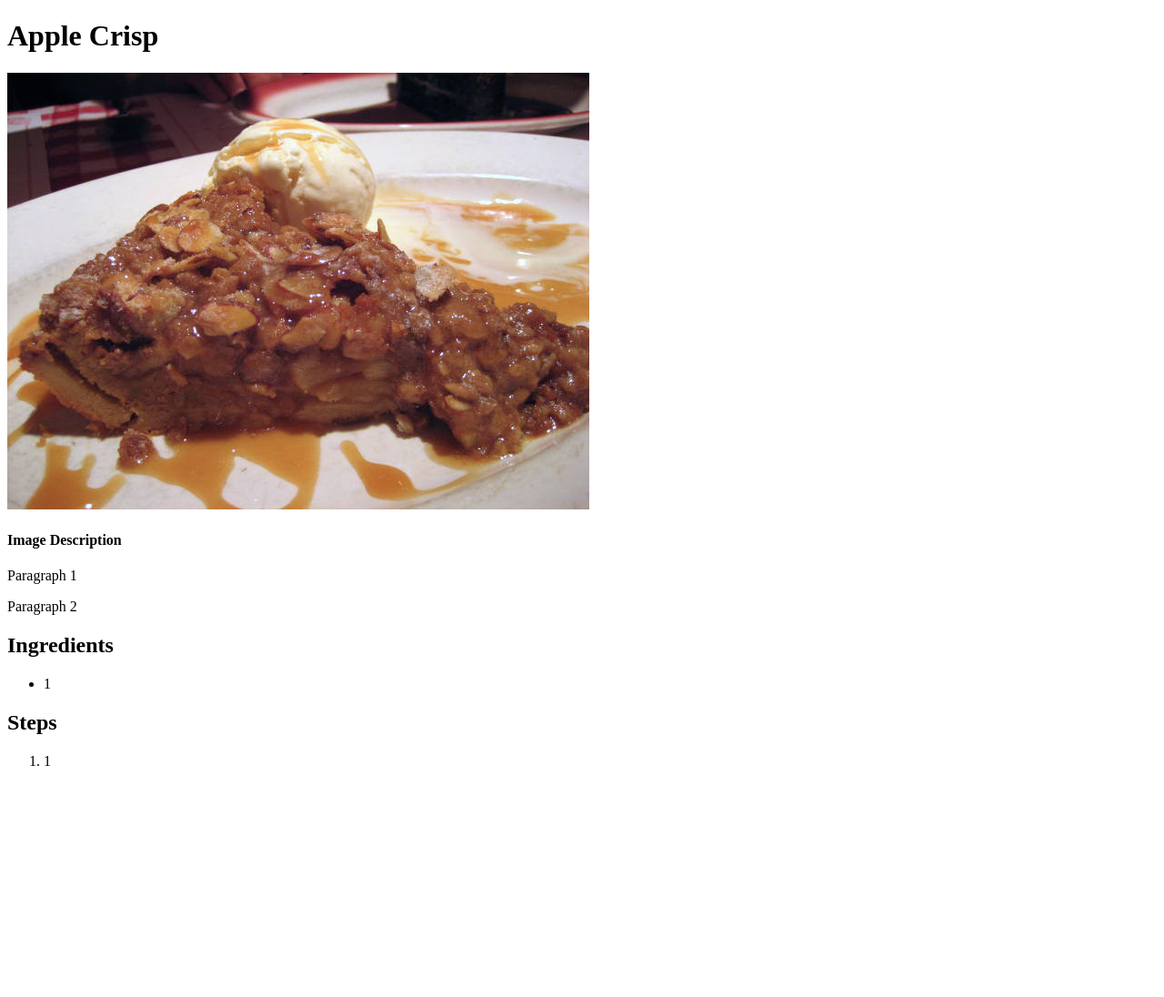
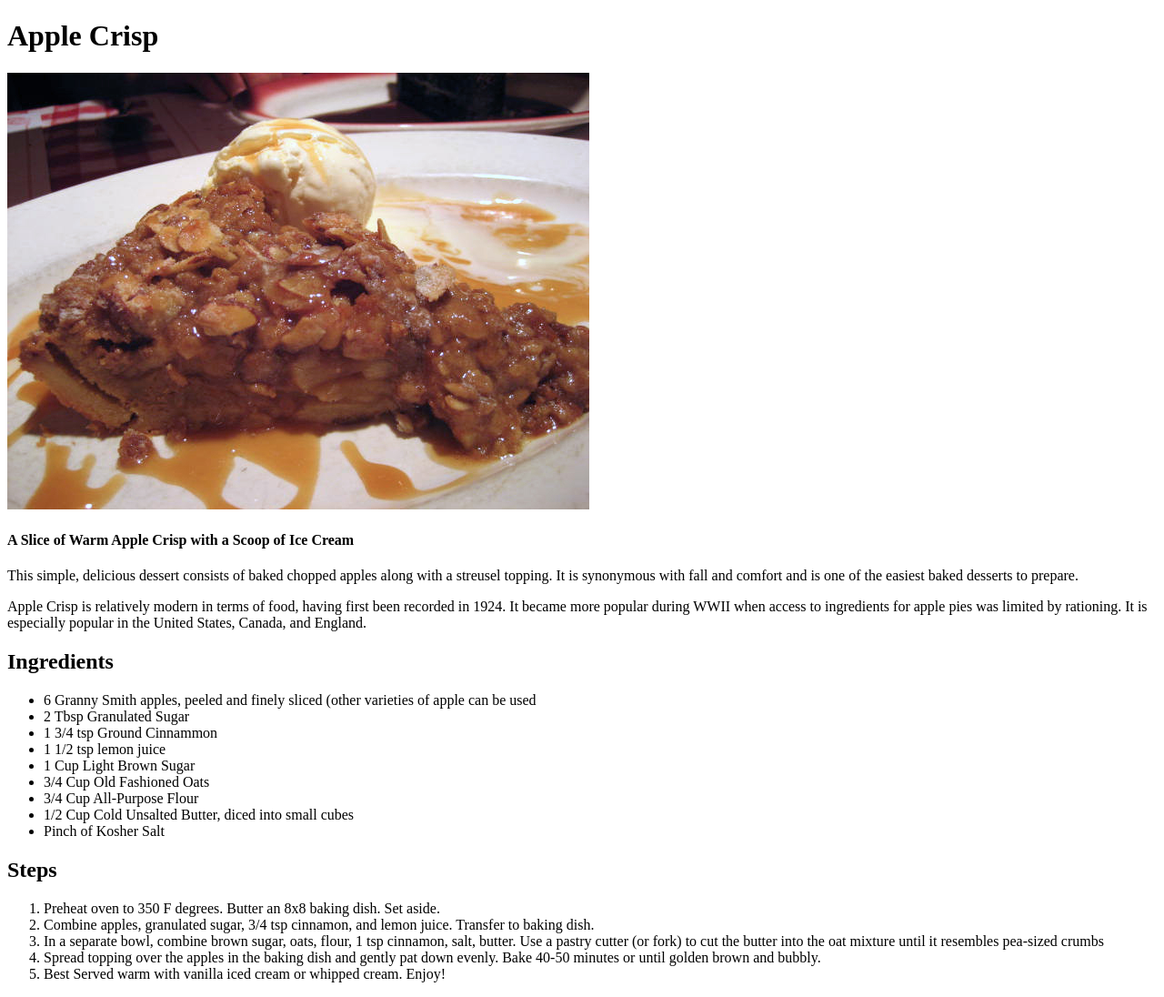
Before and after one commit to jayii23/odin-recipes, a plain HTML site: page recipes/Apple_Crisp.html in a window 1280 px wide. Shown: the whole page at 91% size. Before the commit the page ends 862 px from the top, so only its background shows below. Drawn offline with Linux system fonts and the light colour scheme.

Commit message:
Filled out Apple Crisp recipe template

```diff
--- a/recipes/Apple_Crisp.html
+++ b/recipes/Apple_Crisp.html
@@ -11,25 +11,39 @@
     <h1>Apple Crisp</h1>
     <img src="../images/apple_crisp.jpg" alt="Apple Crisp">
 
-    <h4>Image Description</h4>
+    <h4>A Slice of Warm Apple Crisp with a Scoop of Ice Cream</h4>
 
         <p>
-            Paragraph 1
+            This simple, delicious dessert consists of baked chopped apples along with a streusel topping.
+            It is synonymous with fall and comfort and is one of the easiest baked desserts to prepare.
         </p>
 
         <p>
-            Paragraph 2
+            Apple Crisp is relatively modern in terms of food, having first been recorded in 1924.
+            It became more popular during WWII when access to ingredients for apple pies was limited by rationing.
+            It is especially popular in the United States, Canada, and England.
         </p>
 
         <h2>Ingredients</h2>
             <ul>
-                <li>1</li>
-
+                <li>6 Granny Smith apples, peeled and finely sliced (other varieties of apple can be used</li>
+                <li>2 Tbsp Granulated Sugar</li>
+                <li>1 3/4 tsp Ground Cinnammon</li>
+                <li>1 1/2 tsp lemon juice</li>
+                <li>1 Cup Light Brown Sugar</li>
+                <li>3/4 Cup Old Fashioned Oats</li>
+                <li>3/4 Cup All-Purpose Flour</li>
+                <li>1/2 Cup Cold Unsalted Butter, diced into small cubes</li>
+                <li>Pinch of Kosher Salt</li>
             </ul>
 
         <h2>Steps</h2>
             <ol>
-                <li>1</li>
+                <li>Preheat oven to 350 F degrees. Butter an 8x8 baking dish. Set aside.</li>
+                <li>Combine apples, granulated sugar, 3/4 tsp cinnamon, and lemon juice. Transfer to baking dish.</li>
+                <li>In a separate bowl, combine brown sugar, oats, flour, 1 tsp cinnamon, salt, butter. Use a pastry cutter (or fork) to cut the butter into the oat mixture until it resembles pea-sized crumbs</li>
+                <li>Spread topping over the apples in the baking dish and gently pat down evenly. Bake 40-50 minutes or until golden brown and bubbly.</li>
+                <li>Best Served warm with vanilla iced cream or whipped cream. Enjoy!</li>
             </ol>
 </body>
 </html>
```
